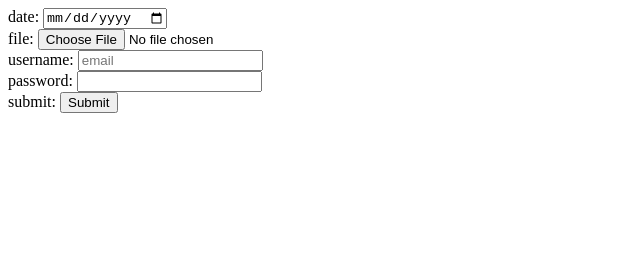
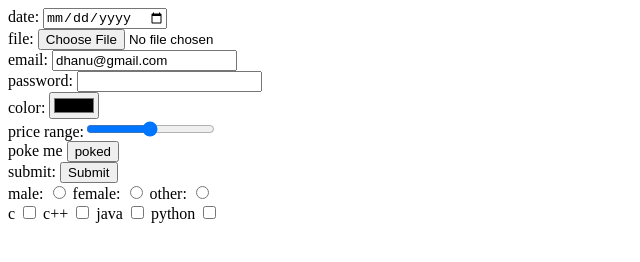
Before and after one commit to dhanashreemore400-rgb/Learning-Html, a plain HTML site: page form.html in a window 1280 px wide. Shown: the whole page, without its empty margins (0-640 px from the left). Drawn offline with Linux system fonts and the light colour scheme.

Commit message:
learning forms

```diff
--- a/form.html
+++ b/form.html
@@ -9,10 +9,26 @@
     <form action="/contact me">
         date: <input type="date"><br>
         file: <input type="file"><br>
-       username: <input type="username" placeholder="email"><br>
-    password: <input type="password"><br>
-    submit: <input type="submit">
-
+        email: <input type="email" placeholder="email" required value="dhanu@gmail.com" ><br>
+        password: <input type="password" required><br>
+        color: <input type="color"> <br>
+        price range:<input type="range"><br>
+        poke me <input type="button" value="poked"><br>
+        submit: <input type="submit"><br>
+        <label for="male">male:</label>
+        <input type="radio"  value="male" id="male" name="gender"/>
+        <label for="female">female:</label>
+        <input type="radio" id="female" value="female" name="gender"/>
+        <label for="other">other:</label>
+        <input type="radio"  value="other" id="other" name="gender"/><br>
+        <label>c</label>
+        <input type="checkbox" name="lang" id="c">
+        <label>c++</label>
+        <input type="checkbox" name="lang" id="c++">
+        <label>java</label>
+        <input type="checkbox" name="lang" id="java">
+        <label>python</label>
+        <input type="checkbox" name="lang" id="python">
     </form>
 </body>
 </html>
```
